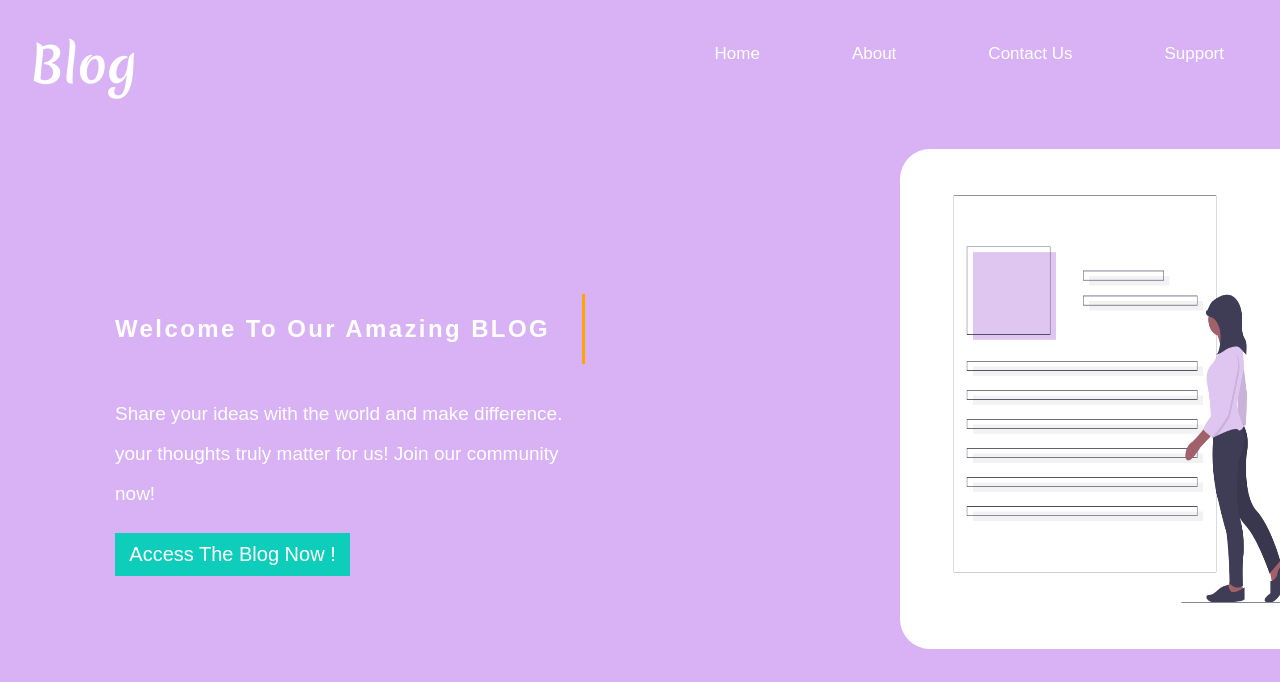
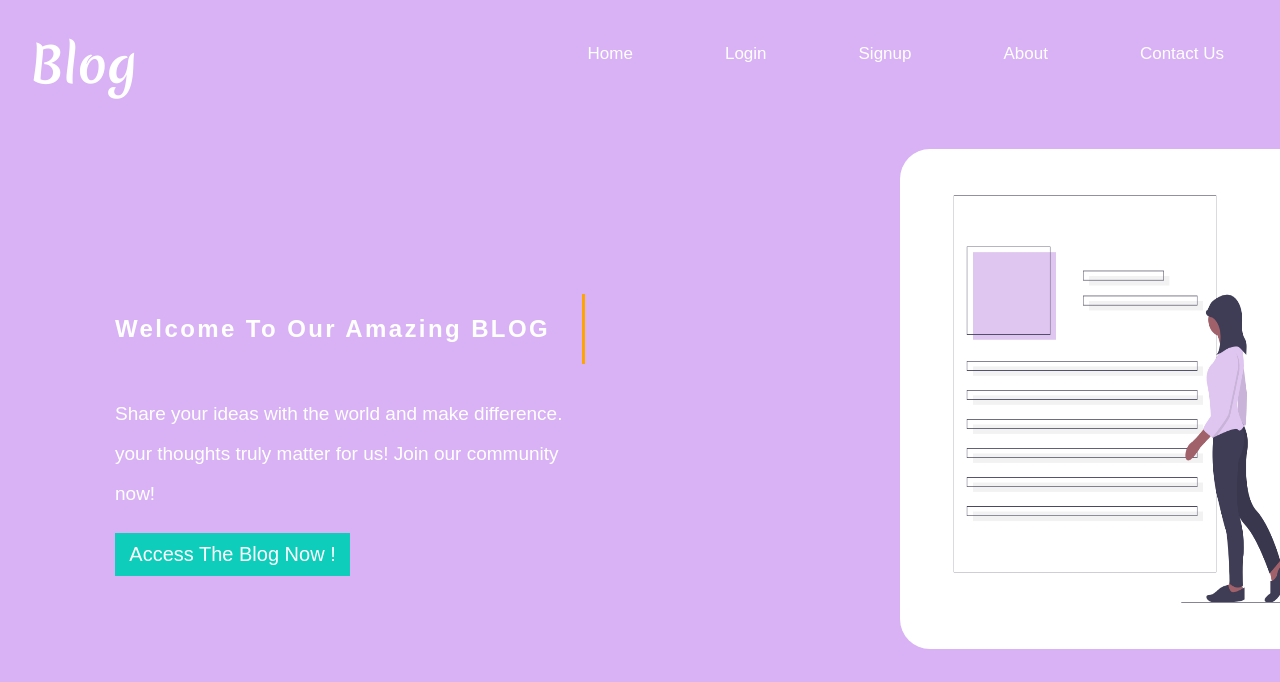
Before and after one commit to saifeddin1/training_blog, a Django app: page / in a window 1280 px wide; the page is wider, and only the part inside the window is pictured. Shown: the top 682 px of that part. Run offline with Django 3.2, Linux system fonts and the light colour scheme; some libraries are stand-ins or nearby versions.

Commit message:
Update base.html

```diff
--- a/posts/templates/posts/base.html
+++ b/posts/templates/posts/base.html
@@ -25,9 +25,10 @@
 
 				<div class="topnav" id="navMenu">
 					<a href="{% url 'index' %}" class="nav-right">Home</a>
-					<a href="" class="nav-right">About</a>
+					<a href="" class="nav-right">Login</a>
+					<a href="/accounts/signup/" class="nav-right">Signup</a>
+					<a href="/accounts/login/" class="nav-right">About</a>
 					<a href="" class="nav-right">Contact Us</a>
-					<a href="" class="nav-right">Support</a>
 					<a href="javascript:void(0);" class="icon dropdown" onclick="myFunction()">
 						<i class="fa fa-bars"></i>
 					</a>
```
